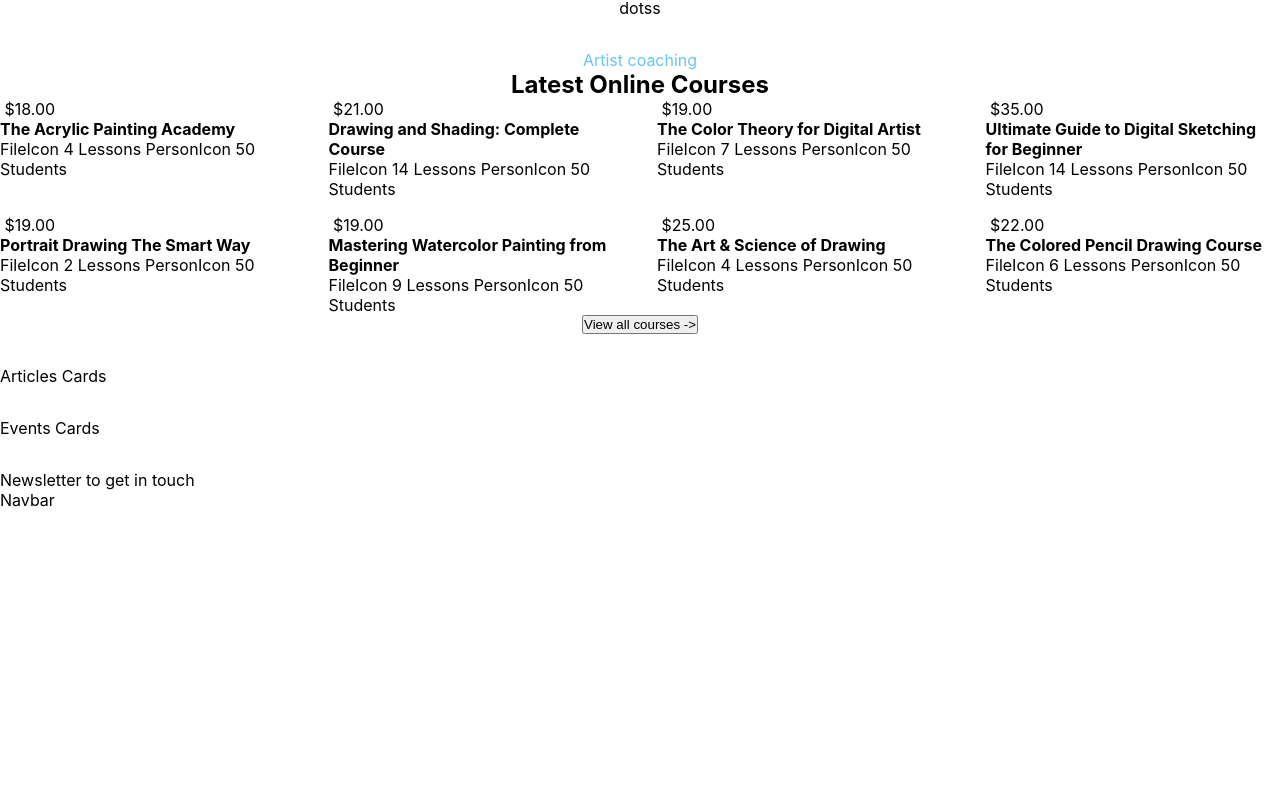
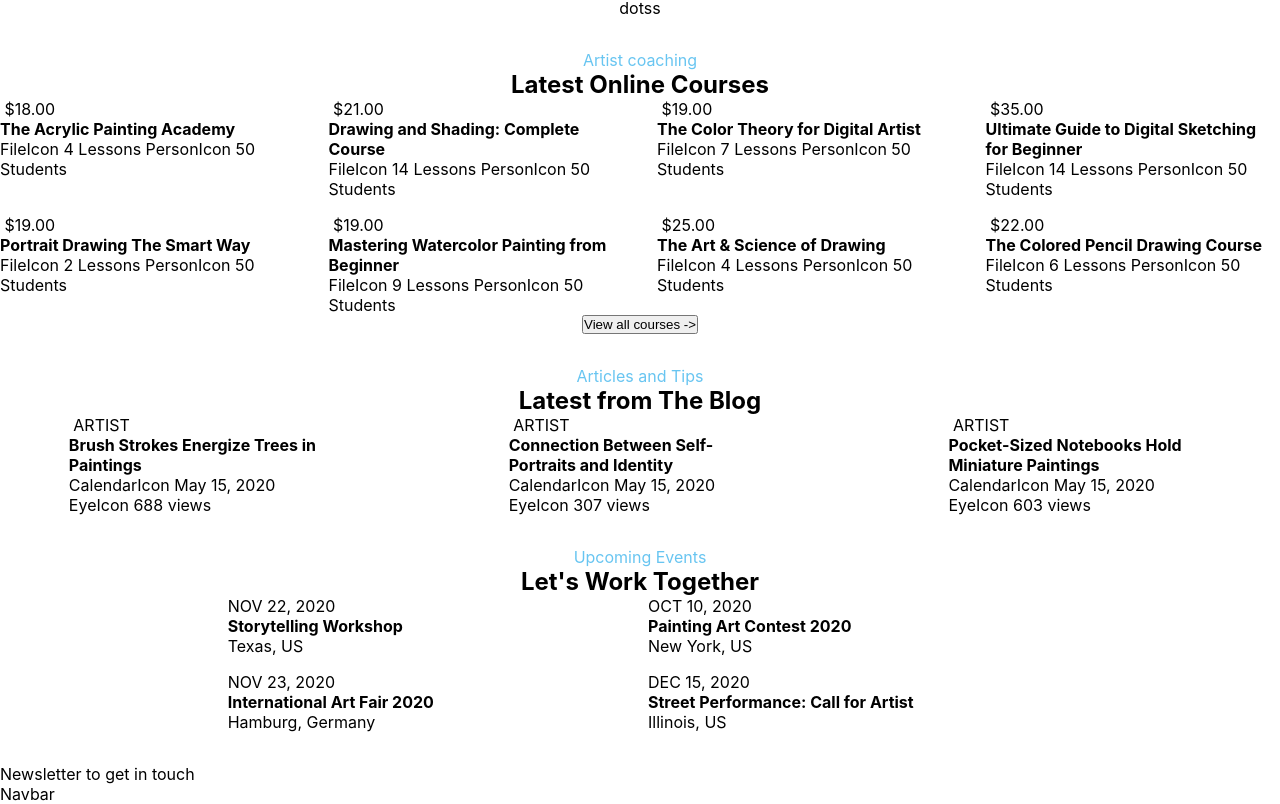
Before and after one commit to FrancescoLimpias/proj-html-vuejs, a Vue app: page / in a window 1280 px wide. Shown: the part 757-1561 px from the top of the page. Before the commit the page ends 1267 px from the top, so only its background shows below. Built offline with nearby package versions, Linux system fonts and the light colour scheme.

Commit message:
AppMain added base style to: - section.courses - section.events

```diff
--- a/src/components/AppMain.vue
+++ b/src/components/AppMain.vue
@@ -120,12 +120,53 @@ export default {
 
         <!-- Section: articles -->
         <section class="articles">
-            Articles Cards
+            <span class="style-signature">
+                Articles and Tips
+            </span>
+            <h2>
+                Latest from The Blog
+            </h2>
+            <ul>
+                <li v-for="article in contents.articles" :class="{ full: article.type == 'full' }">
+                    <img src="" alt="">
+                    ARTIST
+                    <h4>
+                        {{ article.title }}
+                    </h4>
+                    <span class="info">
+                        CalendarIcon {{ article.date }}
+                    </span>
+                    <span class="info">
+                        EyeIcon {{ article.views }} views
+                    </span>
+                </li>
+            </ul>
         </section>
 
         <!-- Section: events -->
         <section class="events">
-            Events Cards
+            <span class="style-signature">
+                Upcoming Events
+            </span>
+            <h2>
+                Let's Work Together
+            </h2>
+            <ul>
+                <li v-for="event in contents.events">
+                    <img src="" alt="">
+                    <div>
+                        <span class="">
+                            {{ event.date }}
+                        </span>
+                        <h4>
+                            {{ event.title }}
+                        </h4>
+                        <span class="info">
+                            {{ event.place }}
+                        </span>
+                    </div>
+                </li>
+            </ul>
         </section>
 
     </div>
@@ -194,5 +235,48 @@ export default {
             }
         }
     }
+
+    .articles {
+        display: flex;
+        flex-direction: column;
+        align-items: center;
+
+        ul {
+            display: flex;
+            justify-content: space-between;
+            flex-wrap: wrap;
+            gap: 1rem;
+            list-style-type: none;
+
+            li {
+                flex: 0 0 23%;
+            }
+        }
+    }
+
+    .events{
+        display: flex;
+        flex-direction: column;
+        align-items: center;
+
+        ul {
+            display: flex;
+            justify-content: center;
+            flex-wrap: wrap;
+            gap: 1rem;
+            list-style-type: none;
+
+            li {
+                flex: 0 0 45%;
+                display: flex;
+
+                div{
+                    display: flex;
+                    flex-direction: column;
+                    justify-content: center;
+                }
+            }
+        }
+    }
 }
 </style>
--- a/src/contents.js
+++ b/src/contents.js
@@ -24,6 +24,35 @@ export let contents = {
             job,
             path,
         }, ...
+    ],
+
+    courses: [
+        {
+            path,
+            price,
+            title,
+            lessons, (number of)
+            capacity,
+        }
+    ],
+
+    articles: [
+        {
+            path,
+            type, (semi/full height)
+            title,
+            date,
+            views,
+        }
+    ],
+
+    events: [
+        {
+            path,
+            date,
+            title,
+            place
+        }
     ]
 
      */
@@ -162,3 +191,58 @@ createContentType("courses", "path", "price", "title", "lessons", "capacity")
             6, 50,
         ]
     );
+
+// Articles
+createContentType("articles", "path", "type", "title", "date", "views")
+    (
+        [
+            undefined,
+            "semi",
+            "Brush Strokes Energize Trees in Paintings",
+            "May 15, 2020",
+            688,
+        ],
+        [
+            undefined,
+            "full",
+            "Connection Between Self-Portraits and Identity",
+            "May 15, 2020",
+            307,
+        ],
+        [
+            undefined,
+            "semi",
+            "Pocket-Sized Notebooks Hold Miniature Paintings",
+            "May 15, 2020",
+            603,
+        ],
+    );
+
+// Events
+createContentType("events", "path", "date", "title", "place")
+    (
+        [
+            undefined,
+            "NOV 22, 2020",
+            "Storytelling Workshop",
+            "Texas, US",
+        ],
+        [
+            undefined,
+            "OCT 10, 2020",
+            "Painting Art Contest 2020",
+            "New York, US",
+        ],
+        [
+            undefined,
+            "NOV 23, 2020",
+            "International Art Fair 2020",
+            "Hamburg, Germany",
+        ],
+        [
+            undefined,
+            "DEC 15, 2020",
+            "Street Performance: Call for Artist",
+            "Illinois, US",
+        ],
+    );
```
